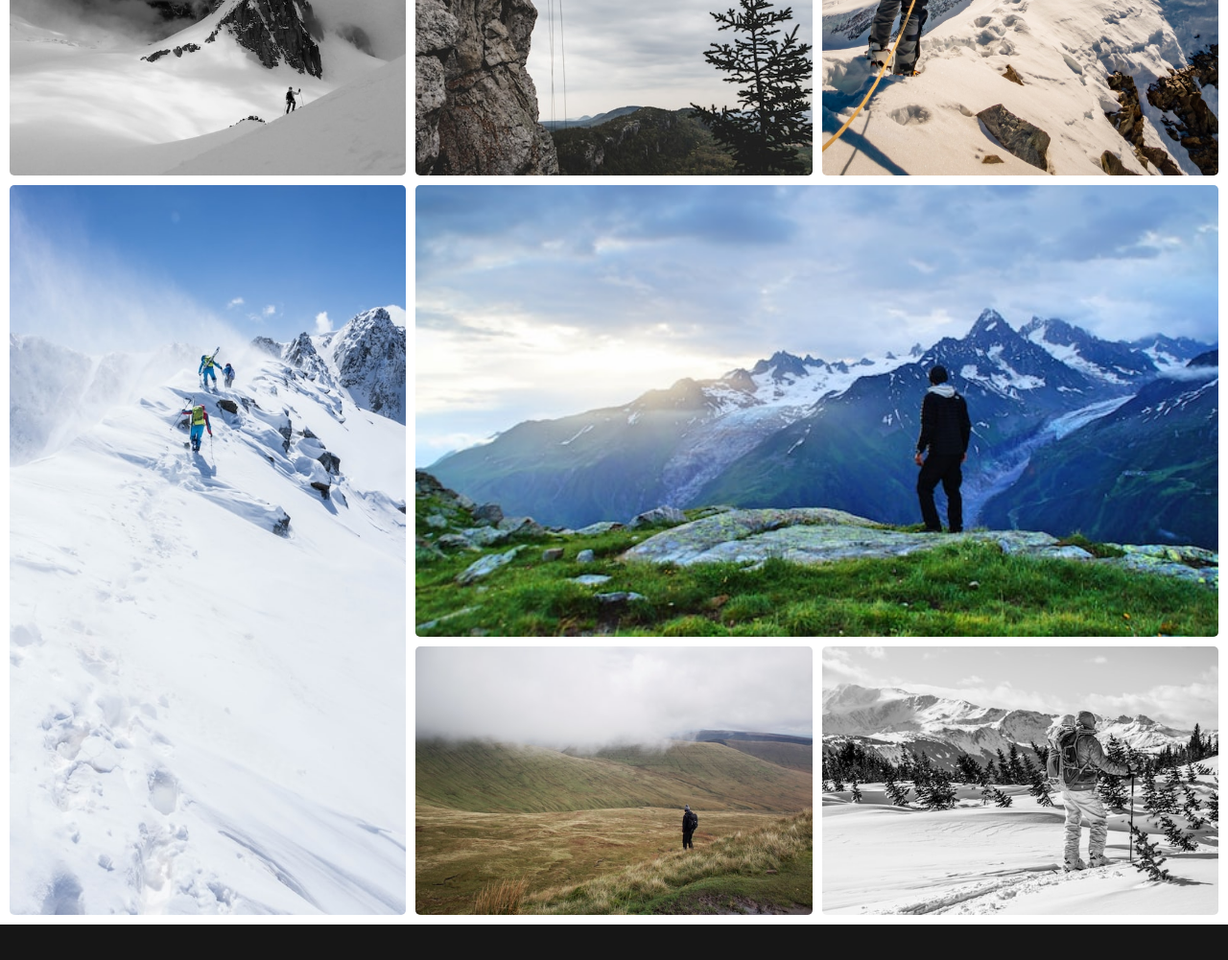
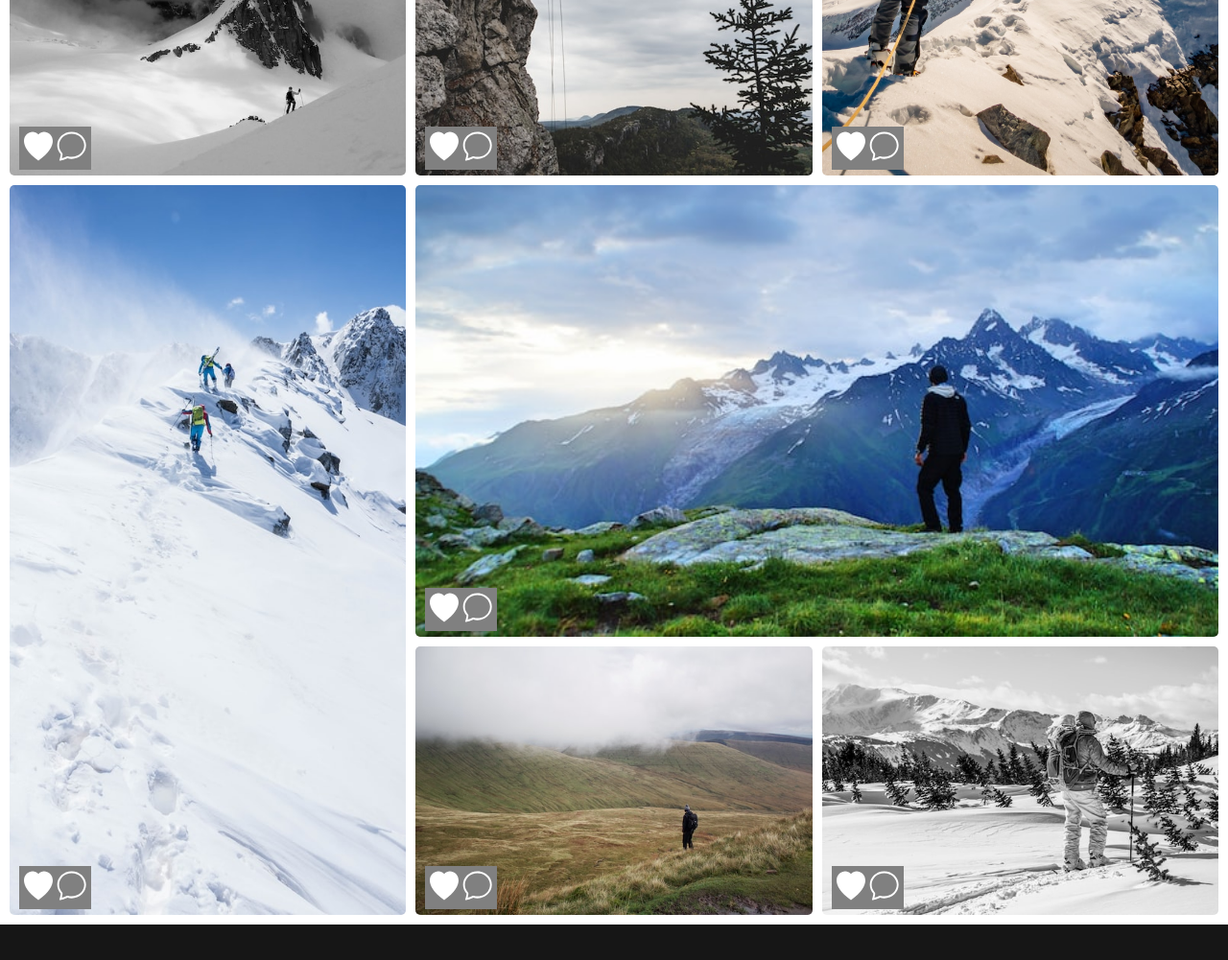
Before and after one commit to Narydiniz/fotografiaGelada, a website: page public/index.html in a window 1280 px wide. Shown: the part 800-1801 px from the top of the page at 96% size. Drawn offline with Linux system fonts and the light colour scheme.

Commit message:
Like e comentarios nas imagens

```diff
--- a/public/index.html
+++ b/public/index.html
@@ -30,27 +30,76 @@
 
             <div class="image1">
                 <img class="image-table" src="Imagens/Everest.jpg" alt="">
+                <div class="container-icons">
+                    <div class="like-comment">
+                        <img class="like" src="Icones/coração.svg" alt="">
+                        <img class="comment" src="Icones/chat-branco.svg" alt="">
+                    </div>
+                </div>
             </div>
+
             <div class="image2">
                 <img class="image-table" src="Imagens/MonteFuji.jpg" alt="">
+                <div class="container-icons">
+                    <div class="like-comment">
+                        <img class="like" src="Icones/coração.svg" alt="">
+                        <img class="comment" src="Icones/chat-branco.svg" alt="">
+                    </div>
+                </div>
             </div>
             <div class="image3">
                 <img class="image-table" src="Imagens/AlpesSuiços.jpg" alt="">
+                <div class="container-icons">
+                    <div class="like-comment">
+                        <img class="like" src="Icones/coração.svg" alt="">
+                        <img class="comment" src="Icones/chat-branco.svg" alt="">
+                    </div>
+                </div>
             </div>
             <div class="image4">
                 <img class="image-table" src="Imagens/GrandCanyon.jpg" alt="">
+                <div class="container-icons">
+                    <div class="like-comment">
+                        <img class="like" src="Icones/coração.svg" alt="">
+                        <img class="comment" src="Icones/chat-branco.svg" alt="">
+                    </div>
+                </div>
             </div>
             <div class="image5">
                 <img class="image-table" src= "Imagens/MonteBranco.jpg" alt="">
+                <div class="container-icons">
+                    <div class="like-comment">
+                        <img class="like" src="Icones/coração.svg" alt="">
+                        <img class="comment" src="Icones/chat-branco.svg" alt="">
+                    </div>
+                </div>
             </div>
             <div class="image6">
                 <img class="image-table" src= "Imagens/MonteElbrus.jpg">
+                <div class="container-icons">
+                    <div class="like-comment">
+                        <img class="like" src="Icones/coração.svg" alt="">
+                        <img class="comment" src="Icones/chat-branco.svg" alt="">
+                    </div>
+                </div>
             </div>
             <div class="image7">
                 <img class="image-table" src="Imagens/PicoPikes.jpg" alt="">
+                <div class="container-icons">
+                    <div class="like-comment">
+                        <img class="like" src="Icones/coração.svg" alt="">
+                        <img class="comment" src="Icones/chat-branco.svg" alt="">
+                    </div>
+                </div>
             </div>
             <div class="image8">
                 <img class="image-table" src= "Imagens/Huandoy.jpg" alt="">
+                <div class="container-icons">
+                    <div class="like-comment">
+                        <img class="like" src="Icones/coração.svg" alt="">
+                        <img class="comment" src="Icones/chat-branco.svg" alt="">
+                    </div>
+                </div>
             </div>
 
         </div>
--- a/public/style.css
+++ b/public/style.css
@@ -46,7 +46,7 @@
     font-family:"Roboto";
     font-size: 20px;
 }
-
+/*Body Grade de imagens*/
 .grade-images{
     display: grid;
     grid-template-columns: repeat(3, 1fr);
@@ -109,7 +109,23 @@
     object-fit: cover;
     border-radius: 5px;
 }
+/*Body like e comentarios*/
+.container-icons{
+    position: relative;
+}
+.like-comment{
+    position: absolute;
+    background-color: grey;
+    left: 10px;
+    bottom: 10px;
+    padding:5px;
+    width: auto;
+    height: auto;
 
+}
+.like{
+
+}
 /*Footer*/
 footer{
     display: flex;
```
